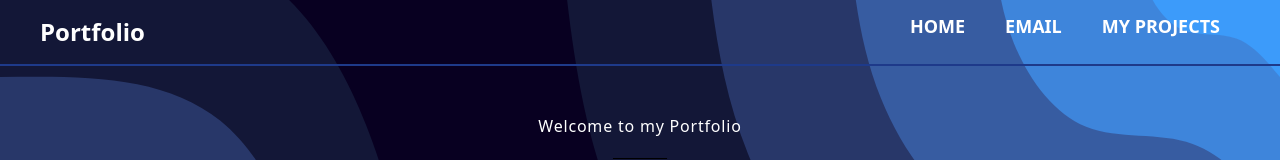
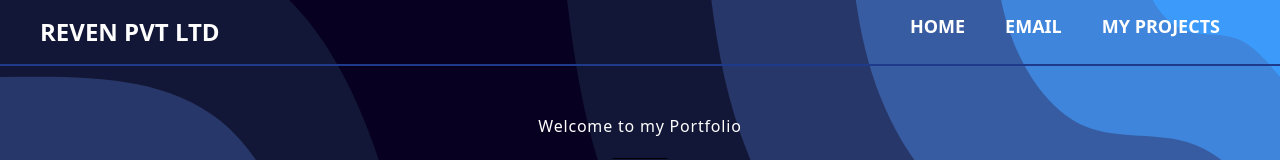
Before and after one commit to HARAJIT05/cv, a plain HTML site: page index.html in a window 1280 px wide. Shown: the top 160 px of the page. Drawn offline with nearby package versions, Linux system fonts and the light colour scheme.

Commit message:
Update index.html

```diff
--- a/index.html
+++ b/index.html
@@ -14,7 +14,7 @@
         <nav class="self-center w-full max-w-7xl ">
             <div
                 class="flex md:flex-row flex-col justify-between items-center md:items-start border-b-2 border-blue-900">
-                <h1 class=" py-4 text-2xl font-sans font-bold px-10 text-white">Portfolio</h1>
+                <h1 class=" py-4 text-2xl font-sans font-bold px-10 text-white">REVEN PVT LTD</h1>
                 <ul class="flex  items-center text-sm md:text-[18px] font-bold  md:px-10 my-2">
                     <li
                         class="hover:underline  underline-offset-4 decoration-2 decoration-cyan-500 py-2 rounded-lg px-2 md:px-5">
```
